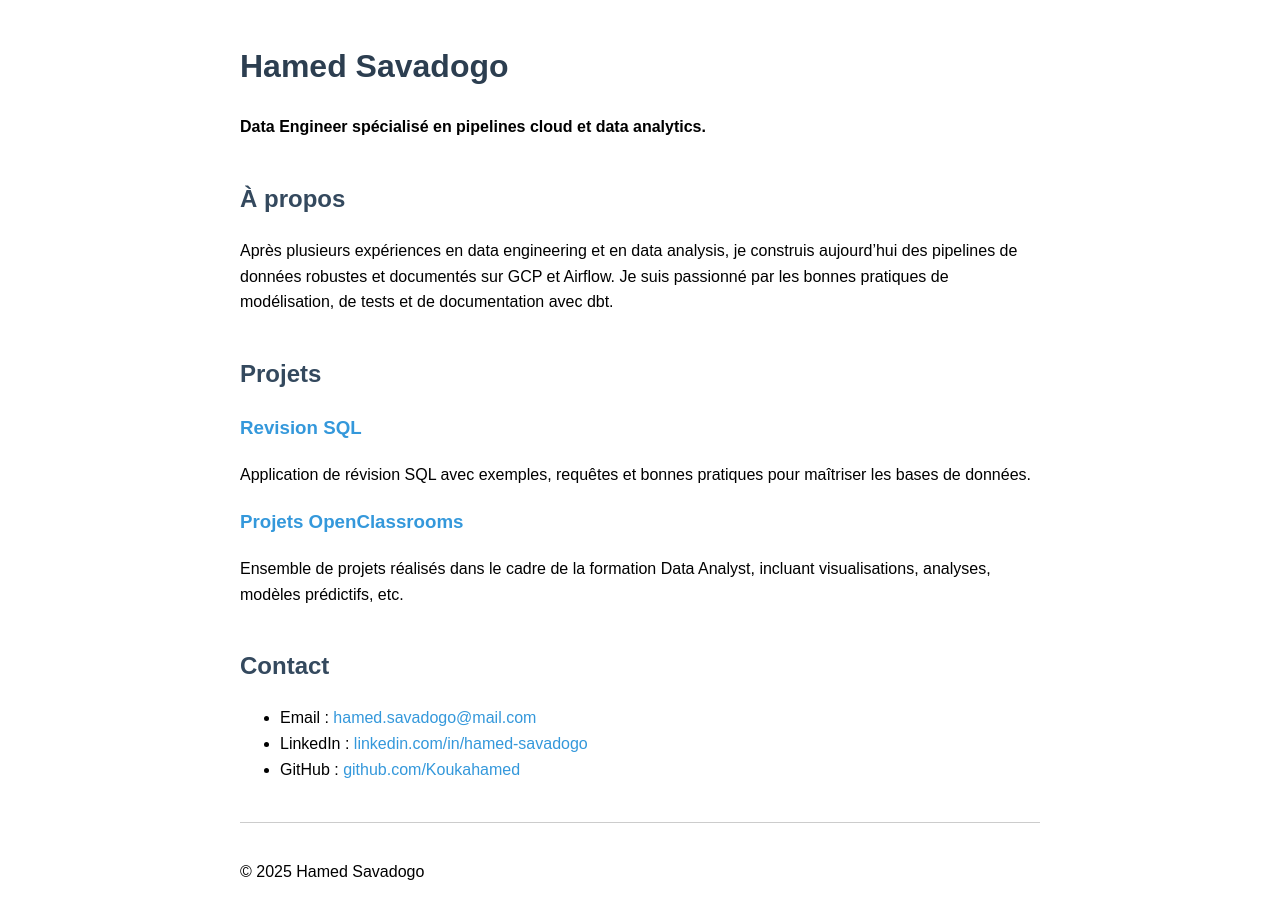
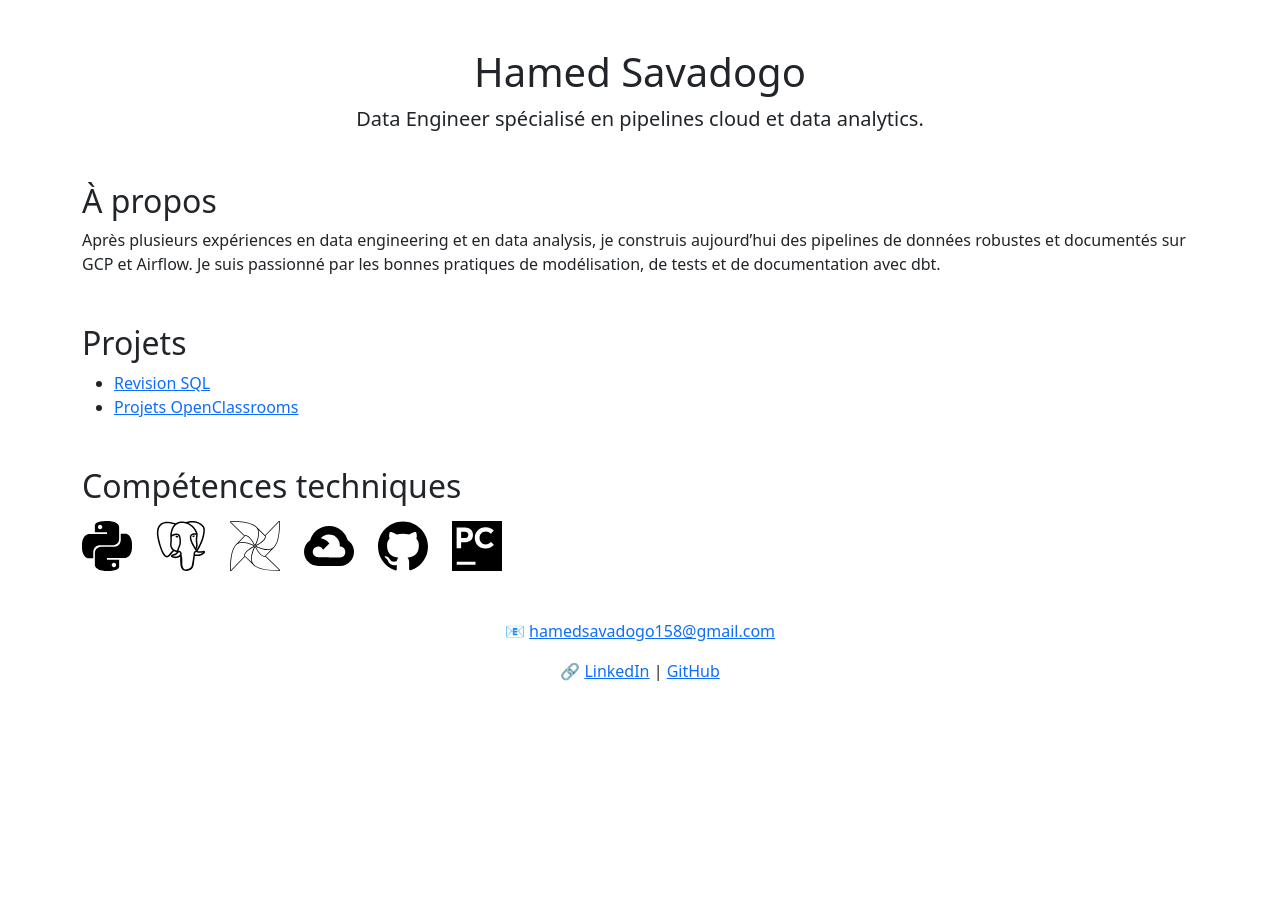
Before and after one commit to Koukahamed/portofolio, a plain HTML site: page index.html in a window 1280 px wide. After the commit the page ends 800 px from the top, so only its background shows below. Drawn offline with nearby package versions, Linux system fonts and the light colour scheme.

Commit message:
ajout de styles, images et logos

```diff
--- /dev/null
+++ b/css/style.css
@@ -0,0 +1,38 @@
+body {
+    font-family: 'Segoe UI', Tahoma, Geneva, Verdana, sans-serif;
+    background-color: #f9f9f9;
+    color: #333;
+}
+
+h1, h2, h5 {
+    color: #003366;
+}
+
+a {
+    color: #0056b3;
+    text-decoration: none;
+}
+
+a:hover {
+    text-decoration: underline;
+}
+
+.card {
+    box-shadow: 0 4px 8px rgba(0, 0, 0, 0.1);
+    border: none;
+    border-radius: 10px;
+}
+
+.card-title {
+    font-weight: bold;
+    color: #002244;
+}
+
+.btn-primary {
+    background-color: #003366;
+    border: none;
+}
+
+.btn-primary:hover {
+    background-color: #0055a5;
+}
--- a/index.html
+++ b/index.html
@@ -2,50 +2,63 @@
 <html lang="fr">
 <head>
   <meta charset="UTF-8">
-  <title>Hamed Savadogo - Data Engineer</title>
   <meta name="viewport" content="width=device-width, initial-scale=1">
+  <title>Portfolio - Hamed Savadogo</title>
+  <link href="https://cdn.jsdelivr.net/npm/bootstrap@5.3.3/dist/css/bootstrap.min.css" rel="stylesheet">
   <style>
-    body { font-family: Arial, sans-serif; line-height: 1.6; max-width: 800px; margin: auto; padding: 20px; }
-    h1 { color: #2c3e50; }
-    h2 { color: #34495e; margin-top: 40px; }
-    a { color: #3498db; text-decoration: none; }
-    .project { margin-bottom: 20px; }
-    footer { margin-top: 40px; padding-top: 20px; border-top: 1px solid #ccc; }
+    img.tool-logo {
+      width: 50px;
+      height: 50px;
+      transition: transform 0.2s ease;
+    }
+    img.tool-logo:hover {
+      transform: scale(1.1);
+    }
   </style>
 </head>
 <body>
 
-  <h1>Hamed Savadogo</h1>
-  <p><strong>Data Engineer spécialisé en pipelines cloud et data analytics.</strong></p>
+  <div class="container my-5">
+    <!-- Introduction -->
+    <header class="text-center mb-5">
+      <h1>Hamed Savadogo</h1>
+      <p class="lead">Data Engineer spécialisé en pipelines cloud et data analytics.</p>
+    </header>
 
-  <h2>À propos</h2>
-  <p>
-    Après plusieurs expériences en data engineering et en data analysis, je construis aujourd’hui des pipelines de données robustes et documentés sur GCP et Airflow.
-    Je suis passionné par les bonnes pratiques de modélisation, de tests et de documentation avec dbt.
-  </p>
+    <!-- À propos -->
+    <section class="mb-5">
+      <h2>À propos</h2>
+      <p>Après plusieurs expériences en data engineering et en data analysis, je construis aujourd’hui des pipelines de données robustes et documentés sur GCP et Airflow. Je suis passionné par les bonnes pratiques de modélisation, de tests et de documentation avec dbt.</p>
+    </section>
 
-  <h2>Projets</h2>
+    <!-- Projets -->
+    <section class="mb-5">
+      <h2>Projets</h2>
+      <ul>
+        <li><a href="https://github.com/Koukahamed/sql-revision-app" target="_blank">Revision SQL</a></li>
+        <li><a href="https://github.com/Koukahamed/data-projets-openclassrooms" target="_blank">Projets OpenClassrooms</a></li>
+      </ul>
+    </section>
 
-  <div class="project">
-    <h3><a href="https://github.com/Koukahamed/sql-revision-app" target="_blank">Revision SQL</a></h3>
-    <p>Application de révision SQL avec exemples, requêtes et bonnes pratiques pour maîtriser les bases de données.</p>
+    <!-- Compétences techniques -->
+    <section class="mb-5">
+      <h2>Compétences techniques</h2>
+      <div class="d-flex flex-wrap justify-content-start align-items-center gap-4 mt-3">
+        <img src="assets/img/tools/python.svg" alt="Python" class="tool-logo">
+        <img src="assets/img/tools/postgresql.svg" alt="SQL" class="tool-logo">
+        <img src="assets/img/tools/apacheairflow.svg" alt="Airflow" class="tool-logo">
+        <img src="assets/img/tools/googlecloud.svg" alt="GCP" class="tool-logo">
+        <img src="assets/img/tools/github.svg" alt="GitHub" class="tool-logo">
+        <img src="assets/img/tools/pycharm.svg" alt="GitHub" class="tool-logo">
+      </div>
+    </section>
+
+    <!-- Contact -->
+    <footer class="text-center">
+      <p>📧 <a href="mailto:hamedsavadogo158@gmail.com">hamedsavadogo158@gmail.com</a></p>
+      <p>🔗 <a href="https://www.linkedin.com/in/hamed-savadogo" target="_blank">LinkedIn</a> | <a href="https://github.com/Koukahamed" target="_blank">GitHub</a></p>
+    </footer>
   </div>
-
-  <div class="project">
-    <h3><a href="https://github.com/Koukahamed/data-projets-openclassrooms" target="_blank">Projets OpenClassrooms</a></h3>
-    <p>Ensemble de projets réalisés dans le cadre de la formation Data Analyst, incluant visualisations, analyses, modèles prédictifs, etc.</p>
-  </div>
-
-  <h2>Contact</h2>
-  <ul>
-    <li>Email : <a href="mailto:hamed.savadogo@mail.com">hamed.savadogo@mail.com</a></li>
-    <li>LinkedIn : <a href="https://linkedin.com/in/hamed-savadogo" target="_blank">linkedin.com/in/hamed-savadogo</a></li>
-    <li>GitHub : <a href="https://github.com/Koukahamed" target="_blank">github.com/Koukahamed</a></li>
-  </ul>
-
-  <footer>
-    <p>&copy; 2025 Hamed Savadogo</p>
-  </footer>
 
 </body>
 </html>
--- a/styles.css
+++ /dev/null
@@ -1,40 +0,0 @@
-/* styles.css */
-body {
-    font-family: Arial, sans-serif;
-    line-height: 1.6;
-    background-color: #f4f4f4;
-    color: #333;
-    margin: 0;
-    padding: 0;
-}
-
-header {
-    background: #333;
-    color: white;
-    text-align: center;
-    padding: 20px 0;
-}
-
-header h1 {
-    margin: 0;
-}
-
-section {
-    margin: 20px;
-}
-
-footer {
-    background: #333;
-    color: white;
-    text-align: center;
-    padding: 10px 0;
-}
-
-footer a {
-    color: white;
-    text-decoration: none;
-}
-
-footer a:hover {
-    text-decoration: underline;
-}
```
Also changed, not shown: assets/img/tools/apacheairflow.svg (added), assets/img/tools/github.svg (added), assets/img/tools/googlecloud.svg (added), assets/img/tools/postgresql.svg (added), assets/img/tools/pycharm.svg (added), assets/img/tools/python.svg (added).
